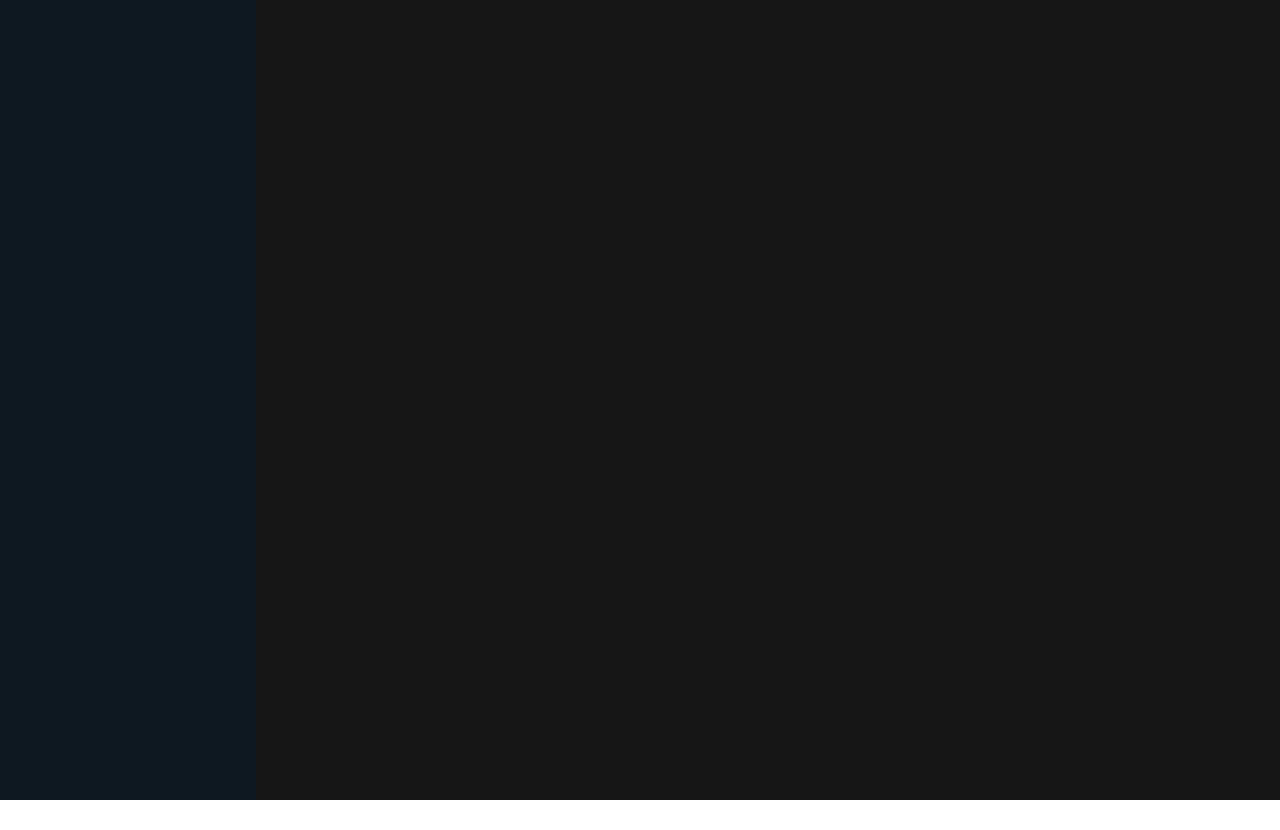
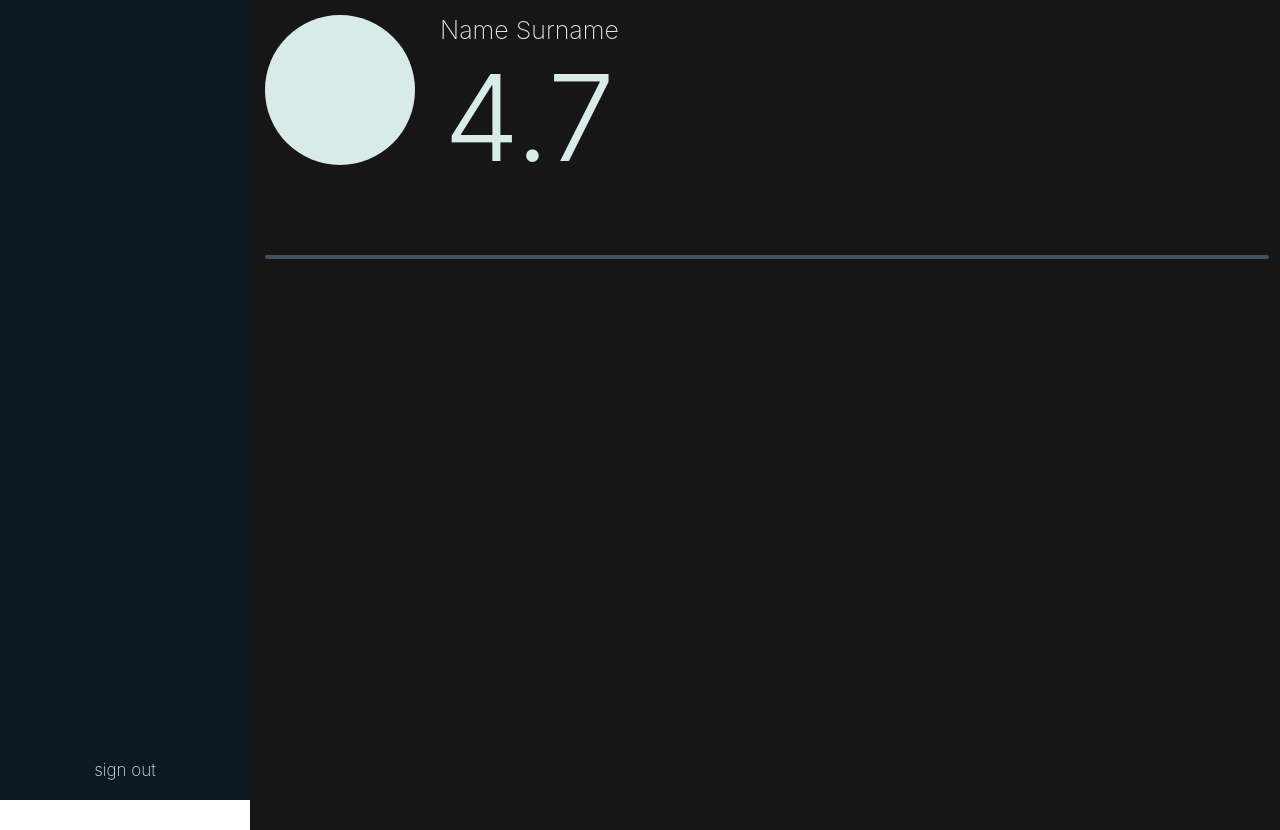
Before and after one commit to VNechesanov/LifeLevel, a React (Create React App) app: page / in a window 1280 px wide. Before the commit the page ends 800 px from the top, so only its background shows below. Built offline with nearby package versions, Linux system fonts and the light colour scheme.

Commit message:
feat: added UserInfo component

```diff
--- a/src/components/MainLayout/MainLayout.tsx
+++ b/src/components/MainLayout/MainLayout.tsx
@@ -2,19 +2,31 @@ import React from 'react';
 import styled from 'styled-components';
 
 import { colors } from '../../utils/theme';
+import UserInfo from '../UserInfo/UserInfo';
 
 const Container = styled.div`
     display: flex;
+    flex-direction: column;
     width: 80%;
     height: 100vh;
     background: ${colors.codGray};
-    overflow-x: hidden;
-    overflow-y: auto;
+    overflow: hidden;
+    padding: 15px;
+`;
+
+const Separator = styled.div`
+    border: 2px solid ${colors.riverBed};
+    width: 100%;
+    border-radius: 5px;
+    margin-top: 65px;
 `;
 
 const MainLayout = () => {
     return (
-        <Container></Container>
+        <Container>
+            <UserInfo userName={'Name Surname'} userScore={4.7} />
+            <Separator/>
+        </Container>
     );
 }
 
--- a/src/components/SideBar/SideBar.tsx
+++ b/src/components/SideBar/SideBar.tsx
@@ -5,15 +5,32 @@ import { colors } from '../../utils/theme';
 
 const Container = styled.div`
     display: flex;
+    flex-grow: 1;
+    flex-direction: column;
+    justify-content: space-between;
     width: 20%;
     height: 100vh;
     background: ${colors.ebony};
     overflow: hidden;
 `;
 
+const SignOut = styled.div`
+    display: flex;
+    color: ${colors.swansDown};
+    font-weight: 200;
+    font-size: 17px;
+    justify-content: center;
+    margin-bottom: 20px;
+`;
+
+const Logo = styled.div``;
+
 const SideBar = () => {
     return (
-        <Container></Container>
+        <Container>
+            <Logo/>
+            <SignOut>sign out</SignOut>
+        </Container>
     );
 }
 
--- /dev/null
+++ b/src/components/UserInfo/UserInfo.tsx
@@ -0,0 +1,57 @@
+import React from 'react';
+import styled from 'styled-components';
+
+import { colors } from '../../utils/theme';
+
+const Container = styled.div`
+    display: flex;
+    flex-direction: row;
+`;
+
+const Photo = styled.div`
+    width: 150px;
+    height: 150px;
+    border-radius: 100px;
+    background: ${colors.swansDown};
+    margin-right: 25px;
+`;
+
+const UserName = styled.div`
+    font-size: 25px;
+    color: ${colors.swansDown};
+    font-weight: 200;
+`;
+
+const Score = styled.div`
+    font-size: 120px;
+    color: ${colors.swansDown};
+    font-weight: 300;
+`;
+
+const Wrapper = styled.div`
+    display: flex;
+    flex-direction: column;
+    align-items: center;
+`;
+
+type Props = {
+    userName: string;
+    userScore: number;
+    userPhoto?: any;
+}
+
+const UserInfo = (props: Props) => {
+    const { userName, userScore, userPhoto } = props;
+
+    return (
+        <Container>
+            <Photo>{userPhoto}</Photo>
+            <Wrapper>
+                <UserName>{userName}</UserName>
+                <Score>{userScore}</Score>
+            </Wrapper>
+        </Container>
+    );
+}
+
+export default UserInfo;
--- a/src/utils/theme.ts
+++ b/src/utils/theme.ts
@@ -1,4 +1,6 @@
 export const colors = {
   codGray: "#161616",
   ebony: "#0E1821",
+  swansDown: '#D9EBE9',
+  riverBed: '#44535E',
 };
```
